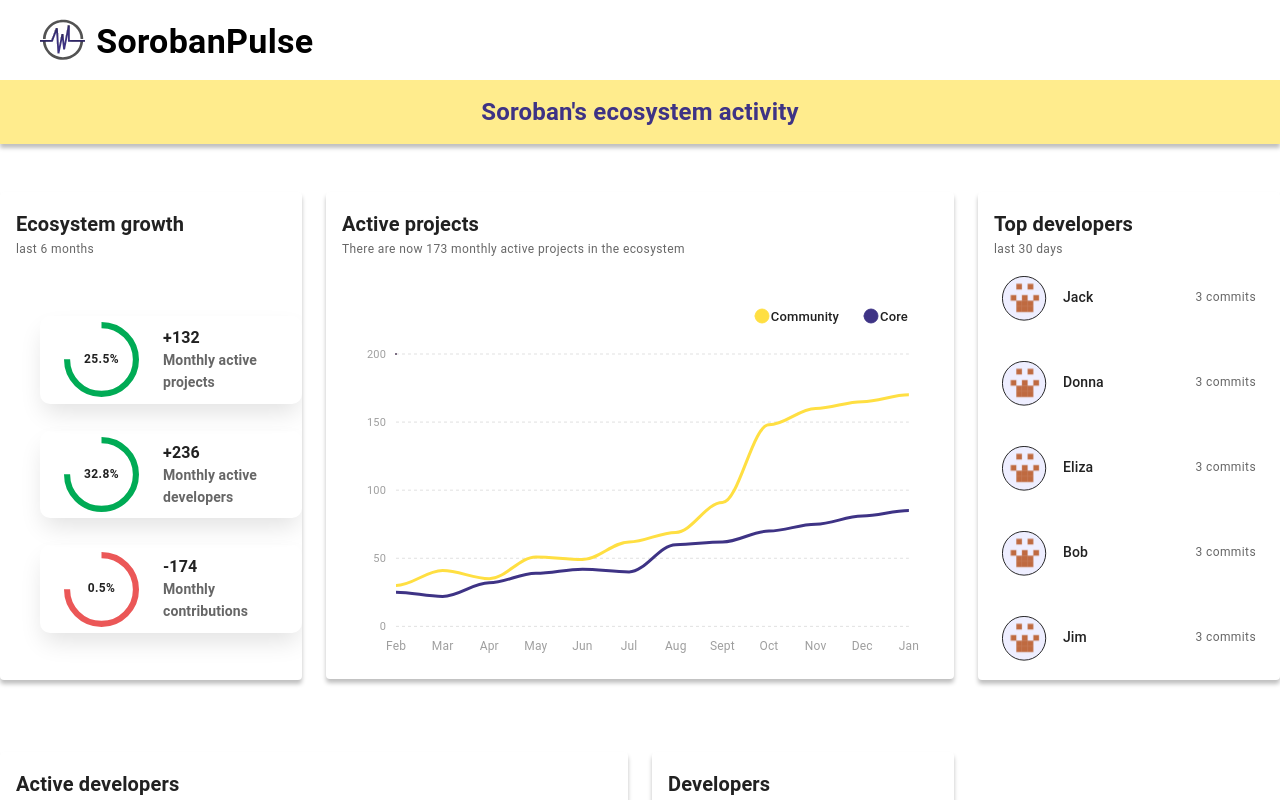
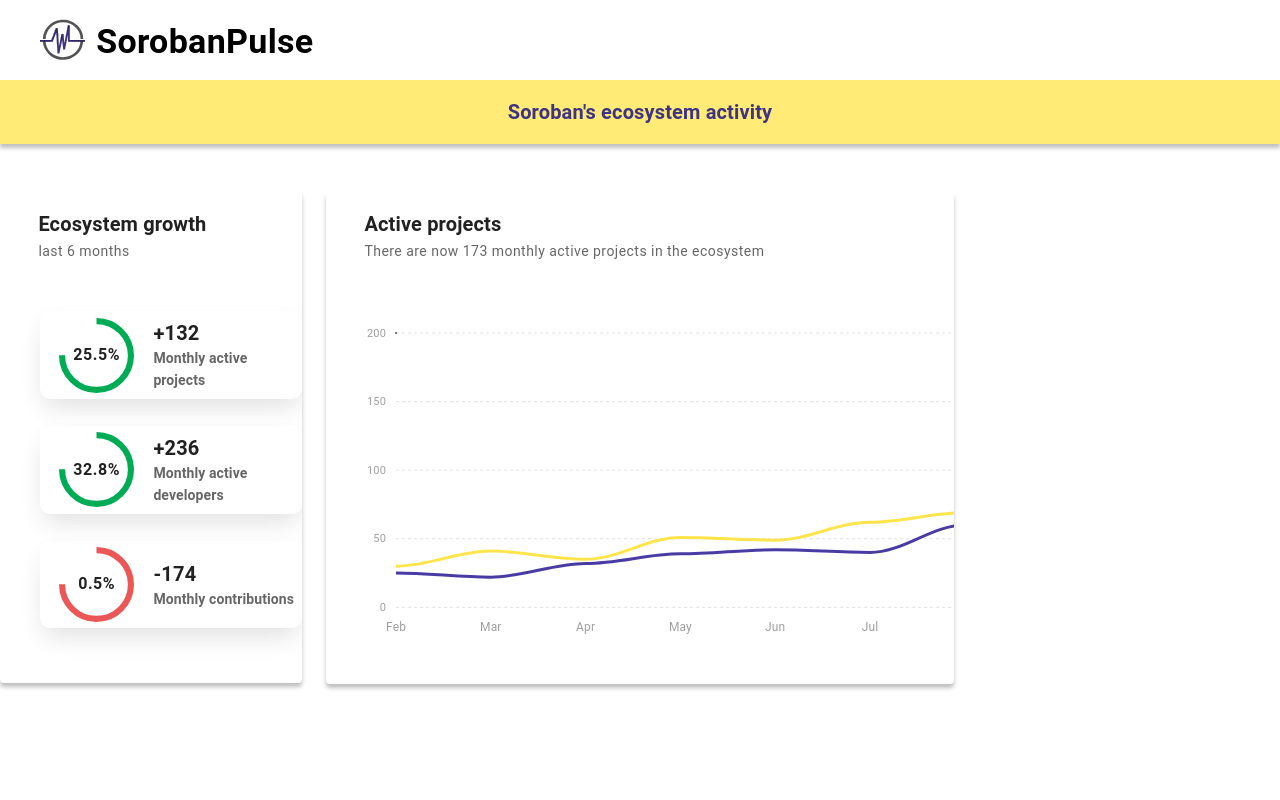
Before and after one commit to CrossChainLabs-Stellar/sorobanpulse-webapp, a React (Create React App) app: page / in a window 1280 px wide. Shown: the top 800 px of the page. Built offline with nearby package versions, Linux system fonts and the light colour scheme.

Commit message:
Prepare for demo

```diff
--- a/src/components/Dashboard.js
+++ b/src/components/Dashboard.js
@@ -4,11 +4,11 @@
 
 import EcosystemGrowth from "./sections/EcosystemGrowth";
 import ActiveProjects from "./sections/ActiveProjects";
-import TopDevelopers from "./sections/TopDevelopers";
-import ActiveDevelopers from "./sections/ActiveDevelopers";
-import Developers from "./sections/Developers";
-import Contributions from "./sections/Contributions";
-import ProjectsTable from "./ProjectsTable";
+//import TopDevelopers from "./sections/TopDevelopers";
+//import ActiveDevelopers from "./sections/ActiveDevelopers";
+//import Developers from "./sections/Developers";
+//import Contributions from "./sections/Contributions";
+//import ProjectsTable from "./ProjectsTable";
 
 
 export default function Dashboard() {
@@ -25,7 +25,7 @@
                     <ActiveProjects />
                 </Grid>
 
-                <Grid item xs={12} md={3} lg={4}>
+              {/*  <Grid item xs={12} md={3} lg={4}>
                     <TopDevelopers />
                 </Grid>
 
@@ -43,10 +43,10 @@
 
                 <Grid item xs={12} lg={12}>
                     <ProjectsTable />
-                </Grid>
+                </Grid>*/}
 
             </Grid>
-            <Footer />
+            {/*<Footer />*/}
         </Box>
     );
 }
--- a/src/components/SorobanBox.js
+++ b/src/components/SorobanBox.js
@@ -8,7 +8,7 @@
             sx={{
                 marginTop: '5rem',
                 height: '4rem',
-                backgroundColor: "#FFEC8D",
+                backgroundColor: "#ffeb75",
                 width: '100%',
                 display: 'flex',
                 justifyContent: 'center',
@@ -20,7 +20,6 @@
                 variant='h6'
                 sx={{
                     fontWeight: 600,
-                    fontSize: 24,
                     color: '#3E3385'
                 }}
             >
--- a/src/components/sections/ActiveDevelopers.js
+++ b/src/components/sections/ActiveDevelopers.js
@@ -15,12 +15,12 @@
         xaxis: {
             categories: ['Feb', 'Mar', 'Apr', 'May', 'Jun', 'Jul', 'Aug', 'Sept', 'Oct', 'Nov', 'Dec', 'Jan'],
             lables: {
-                colors: ["#FFDF42", "#3E3385"],
+                colors: ["#ffe54b", "#493ba4"],
             },
         },
-        colors: ["#FFDF42", "#3E3385"],
+        colors: ["#ffe54b", "#493ba4"],
         fill: {
-            colors: ["#FFDF42", "#3E3385"],
+            colors: ["#ffe54b", "#493ba4"],
             //colors: ["#F2C1B0", "#F15A24"],
         },
         // stroke: {
--- a/src/components/sections/ActiveProjects.js
+++ b/src/components/sections/ActiveProjects.js
@@ -13,14 +13,14 @@
          xaxis: {
               categories: ['Feb', 'Mar', 'Apr', 'May', 'Jun', 'Jul', 'Aug', 'Sept', 'Oct', 'Nov', 'Dec', 'Jan'],
         },
-        colors: ["#FFDF42", "#3E3385"],
+        colors: ["#ffe54b", "#493ba4"],
         // stroke: {
         //   width: 2,
         //   colors: ["#F15A24", '#F2C1B0'],
         // },
         markers: {
-            colors: ["#FFDF42", "#3E3385"],
-            strokeColors: ["#FFDF42", "#3E3385"],
+            colors: ["#ffe54b", "#493ba4"],
+            strokeColors: ["#ffe54b", "#493ba4"],
         },
     });
 
@@ -36,6 +36,7 @@
                     <Typography
                         variant='h6'
                         sx={{
+                            marginX: '1.4rem',
                             fontWeight: 600
                         }}
                     >
@@ -44,14 +45,16 @@
                     <Typography
                         variant='caption'
                         sx={{
+                            marginX: '1.4rem',
                             color: 'text.secondary',
+                            fontSize: '14px',
                         }}
                     >
                         There are now 173 monthly active projects in the ecosystem
                     </Typography>
                 </Stack>
             } />
-            <Box sx={{ mt: 3, mx: 3 }} dir="ltr">
+            <Box sx={{ mt: 3, mx: 3, marginTop: '0rem', marginBottom: '1.5rem'}} dir="ltr">
                 <ReactApexChart
                     type="line"
                     series={[
@@ -65,7 +68,8 @@
                         }
                     ]}
                     options={chartOptions}
-                    height={364}
+                    height={366}
+                    width={1110}
                 />
             </Box>
         </Card>
--- a/src/components/sections/EcosystemGrowth.js
+++ b/src/components/sections/EcosystemGrowth.js
@@ -9,7 +9,7 @@
                 variant="determinate"
                 size={75}
                 sx={{
-                    marginX: '1.5rem',
+                    marginX: '1.2rem',
                     marginY: '0.4rem',
                 }}
                 {...props}
@@ -30,6 +30,7 @@
                     variant="caption"
                     component="div"
                     color="text.primary"
+                    fontSize='16px'
                     sx={{
                         fontWeight: 600
                     }}
@@ -57,6 +58,7 @@
                         <Typography
                             variant='h6'
                             sx={{
+                                marginX: '1.4rem',
                                 fontWeight: 600
                             }}
                         >
@@ -65,7 +67,9 @@
                         <Typography
                             variant='caption'
                             sx={{
+                                marginX: '1.4rem',
                                 color: 'text.secondary',
+                                fontSize: '14px',
                             }}
                         >
                             last 6 months
@@ -73,7 +77,7 @@
                     </Stack>
                 }
             />
-            <Stack spacing={3.37} sx={{ p: 5, pr: 0, height: '25.25rem' }}>
+            <Stack spacing={3.37} sx={{ p: 5, pr: 0, height: '25.25rem', marginTop: '-0.5rem', marginBottom: '0.5rem' }}>
                 <Stack
                     direction="row"
                     sx={{
@@ -94,6 +98,7 @@
                         <Typography
                             sx={{
                                 fontWeight: 600,
+                                fontSize: '20px',
                                 marginTop: 'auto'
                             }}
                         >
@@ -130,6 +135,7 @@
                         <Typography
                             sx={{
                                 fontWeight: 600,
+                                fontSize: '20px',
                                 marginTop: 'auto'
                             }}
                         >
@@ -166,6 +172,7 @@
                         <Typography
                             sx={{
                                 fontWeight: 600,
+                                fontSize: '20px',
                                 marginTop: 'auto'
                             }}
                         >
```
